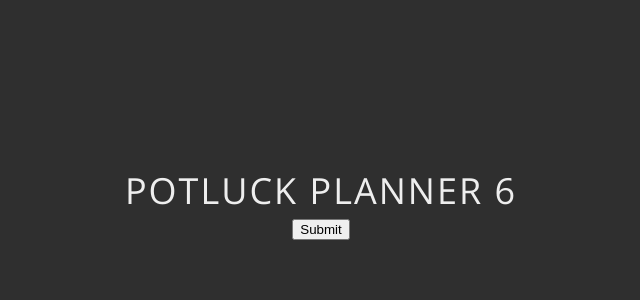
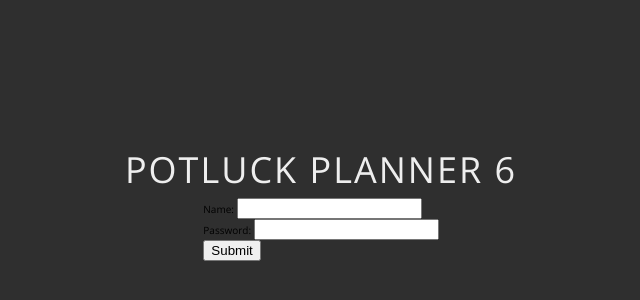
Before and after one commit to WaywardPooch/potluck-planner-6, a React (Create React App) app: page / in a window 1280 px wide. Shown: the part 194-494 px from the top of the page, without its empty margins (319-959 px from the left). Built offline with nearby package versions, Linux system fonts and the light colour scheme.

Commit message:
added name and password input for log in form

```diff
--- a/src/components/LogInForm.js
+++ b/src/components/LogInForm.js
@@ -1,8 +1,18 @@
-import { Form, FormGroup, Input } from 'reactstrap';
+import { Form, FormGroup, Input, Label } from 'reactstrap';
 
 function LogInForm(props){
+    const onSubmit = event => {
+        event.preventDefault();
+    }
+
     return (
-        <Form>
+        <Form onSubmit={onSubmit}>
+            <FormGroup>
+                <Label>Name: <Input type='text'/></Label>
+            </FormGroup>
+            <FormGroup>
+                <Label>Password: <Input type='password'/></Label>
+            </FormGroup>
             <FormGroup>
                 <Input type='submit'/>
             </FormGroup>
```
